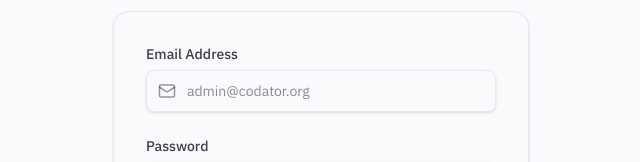
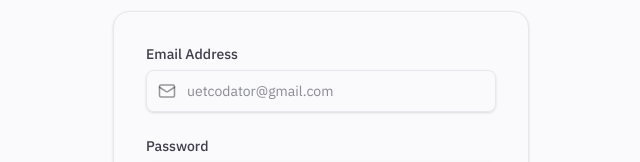
Before and after one commit to hanovadevs/Codator, a Next.js app: page /admin/login in a window 1280 px wide. Shown: the part 334-496 px from the top of the page, without its empty margins (319-959 px from the left). Built offline with nearby package versions, Linux system fonts and the light colour scheme.

Commit message:
feat: configure official society email uetcodator@gmail.com across contact page and email helper

```diff
--- a/app/(public)/contact/page.tsx
+++ b/app/(public)/contact/page.tsx
@@ -166,9 +166,10 @@ export default function ContactPage() {
                 <div>
                   <h3 className="font-display text-base font-bold text-ink">Email Us</h3>
                   <p className="text-sm text-ink/65 mt-1">For general inquiries, sponsorship, or speaker proposals.</p>
-                  <a href="mailto:contact@codator.org" className="text-sm font-semibold text-wisteria hover:underline mt-2 inline-block font-mono">
-                    contact@codator.org
+                  <a href="mailto:uetcodator@gmail.com" className="text-sm font-semibold text-wisteria hover:underline mt-2 inline-block font-mono">
+                    uetcodator@gmail.com
                   </a>
+
                 </div>
               </div>
 
--- a/app/admin/login/page.tsx
+++ b/app/admin/login/page.tsx
@@ -88,7 +88,8 @@ export default function AdminLoginPage() {
                   value={email}
                   onChange={(e) => setEmail(e.target.value)}
                   className="block w-full rounded-lg border border-mist bg-paper pl-10 pr-4 py-2.5 text-sm text-ink focus:border-wisteria focus:outline-none focus:ring-1 focus:ring-wisteria transition-colors"
-                  placeholder="admin@codator.org"
+                  placeholder="uetcodator@gmail.com"
+
                 />
               </div>
             </div>
--- a/lib/email.ts
+++ b/lib/email.ts
@@ -156,7 +156,7 @@ export async function sendWelcomeEmail(member: EmailMemberPayload) {
     try {
       const resend = new Resend(process.env.RESEND_API_KEY);
       await resend.emails.send({
-        from: "CODATOR <noreply@codator.org>",
+        from: "CODATOR <uetcodator@gmail.com>",
         to: member.email,
         subject: "Welcome to CODATOR — Your membership is confirmed",
         html: htmlContent,
@@ -167,6 +167,7 @@ export async function sendWelcomeEmail(member: EmailMemberPayload) {
       console.error("Failed to send email via Resend:", err);
     }
   }
+
 
   // 2. Try SMTP
   if (
```
